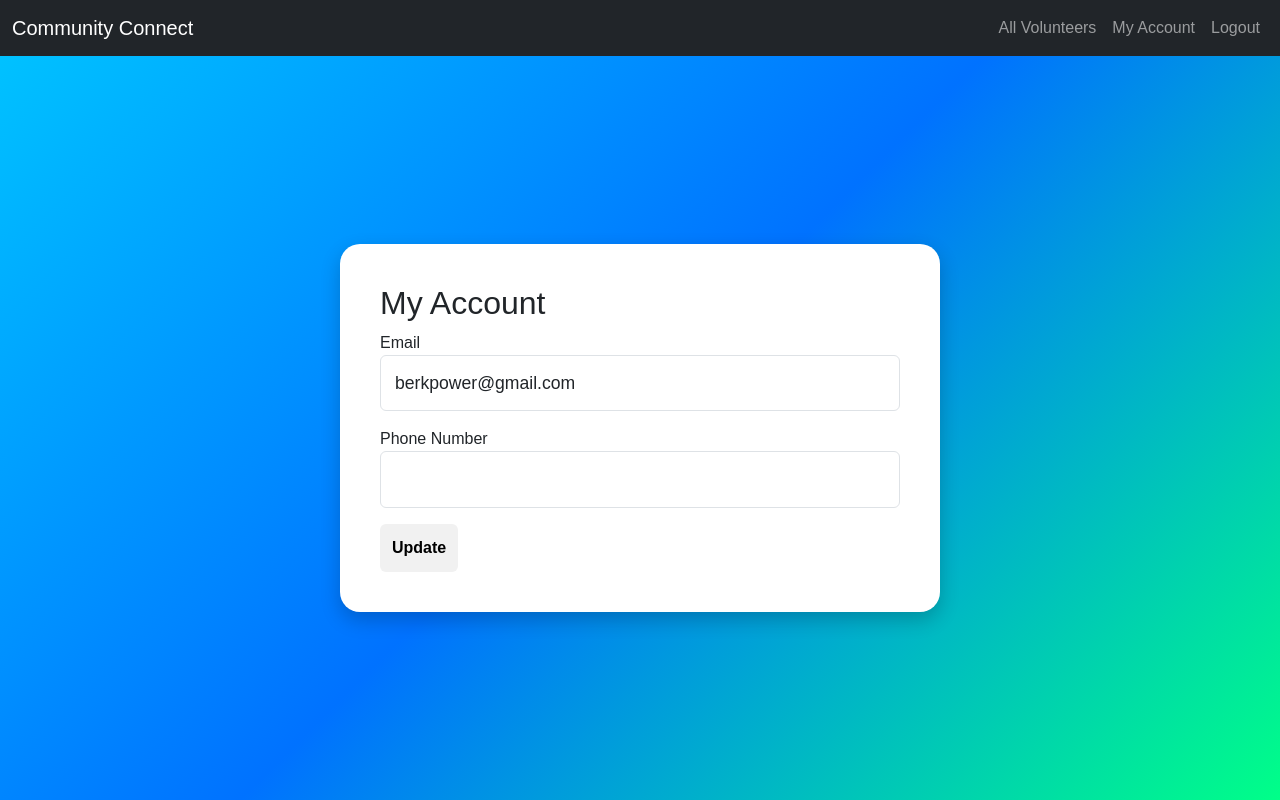
After one commit to ItzBerkPower/Flask-Community-Connect, a Flask app: page /myaccount in a window 1280 px wide. The commit adds this page. Run offline with Flask 3, Linux system fonts and the light colour scheme; a user stored in the database is signed in; data comes from the database, SQL or seed files in the repository; both versions use the stored data as it was after the commit.

```diff
--- a/app.py
+++ b/app.py
@@ -207,21 +207,57 @@ def logout():
     return redirect(url_for('index'))
 
 
-# Route for user to see all organisations
-@app.route('/volunteers')
-def volunteers():
-    if 'loggedin' in session and session.get('role') == 'volunteer':
-        # Try to find user from database
-        with get_db() as conn:
-            cursor = conn.cursor()
-        cursor.execute('SELECT email, role FROM user WHERE role="volunteer"')
-        volunteers_list = cursor.fetchall()
+# Route to show all volunteers (Only in view of organisation)
+@app.route("/volunteers")
+def all_volunteers():
+    if session.get("role") != "organisation":
+        flash("Access denied.")
+        return redirect(url_for("index"))
 
-        return render_template('volunteers.html', volunteers=volunteers_list)
+    with get_db() as conn:
+        volunteers = conn.execute("SELECT * FROM user WHERE role='volunteer'").fetchall()
 
-    else:
-        flash('You must be logged in as a volunteer to view this page.', 'danger')
-        return redirect(url_for('login'))
+    return render_template("volunteers.html", volunteers=volunteers)
+
+# Route to show all organisations (Only in view of volunteers)
+@app.route("/organisations")
+def all_organisations():
+    if session.get("role") != "volunteer":
+        flash("Access denied.")
+        return redirect(url_for("index"))
+
+    with get_db() as conn:
+        organisations = conn.execute("SELECT * FROM user WHERE role='organisation'").fetchall()
+
+    return render_template("organisations.html", organisations=organisations)
+
+
+
+# My Account (update details)
+@app.route("/myaccount", methods=["GET", "POST"])
+def my_account():
+    if not session.get("user_id"):
+        return redirect(url_for("login"))
+
+    with get_db() as conn:
+        cursor = conn.cursor()
+
+        if request.method == "POST":
+            new_email = request.form.get("email")
+            new_phone = request.form.get("phone_number")
+            cursor.execute(
+                "UPDATE user SET email=?, phone_number=? WHERE user_id=?",
+                (new_email, new_phone, session["user_id"])
+            )
+            conn.commit()
+            flash("Account updated successfully!", "success")
+            return redirect(url_for("my_account"))
+
+        user = cursor.execute(
+            "SELECT * FROM user WHERE user_id=?", (session["user_id"],)
+        ).fetchone()
+
+    return render_template("myaccount.html", user=user)
 
 
 # Checks if script is run directly (Not imported)
--- a/templates/layout.html
+++ b/templates/layout.html
@@ -51,20 +51,24 @@
     </style>
 </head>
 <body>
+
     <!-- Navbar -->
     <nav class="navbar navbar-expand-lg navbar-dark bg-dark">
-        <div class="container">
+    <div class="container-fluid">
         <a class="navbar-brand" href="{{ url_for('index') }}">Community Connect</a>
         <div class="collapse navbar-collapse">
         <ul class="navbar-nav ms-auto">
-                    {% if session.loggedin %}
-                        {% if session.role == 'volunteer' %}
-                            <li class="nav-item"><a class="nav-link" href="{{ url_for('volunteers') }}">All Volunteers</a></li>
-                        {% endif %}
-                        <li class="nav-item"><a class="nav-link" href="{{ url_for('logout') }}">Logout</a></li>
-                    {% else %}
+            {% if not session.get('user_id') %}
             <li class="nav-item"><a class="nav-link" href="{{ url_for('register') }}">Sign Up</a></li>
             <li class="nav-item"><a class="nav-link" href="{{ url_for('login') }}">Login</a></li>
+            {% else %}
+            {% if session.get('role') == 'organisation' %}
+                <li class="nav-item"><a class="nav-link" href="{{ url_for('all_volunteers') }}">All Volunteers</a></li>
+            {% elif session.get('role') == 'volunteer' %}
+                <li class="nav-item"><a class="nav-link" href="{{ url_for('all_organisations') }}">All Organisations</a></li>
+            {% endif %}
+            <li class="nav-item"><a class="nav-link" href="{{ url_for('my_account') }}">My Account</a></li>
+            <li class="nav-item"><a class="nav-link" href="{{ url_for('logout') }}">Logout</a></li>
             {% endif %}
         </ul>
         </div>
--- /dev/null
+++ b/templates/myaccount.html
@@ -0,0 +1,21 @@
+{% extends "layout.html" %}
+{% block title %}My Account{% endblock %}
+
+{% block content %}
+<div class="bubble-container">
+  <div class="bubble">
+    <h2>My Account</h2>
+    <form method="POST">
+      <div class="mb-3">
+        <label>Email</label>
+        <input type="email" name="email" class="form-control" value="{{ user.email }}" required>
+      </div>
+      <div class="mb-3">
+        <label>Phone Number</label>
+        <input type="text" name="phone_number" class="form-control" value="{{ user.phone_number or '' }}">
+      </div>
+      <button type="submit" class="btn btn-custom">Update</button>
+    </form>
+  </div>
+</div>
+{% endblock %}
```
Also changed, not shown: templates/organisations.html (renamed from static/styles.css, +24 -39 lines), database.db. Lines whose indentation alone changed are shown as unchanged.
